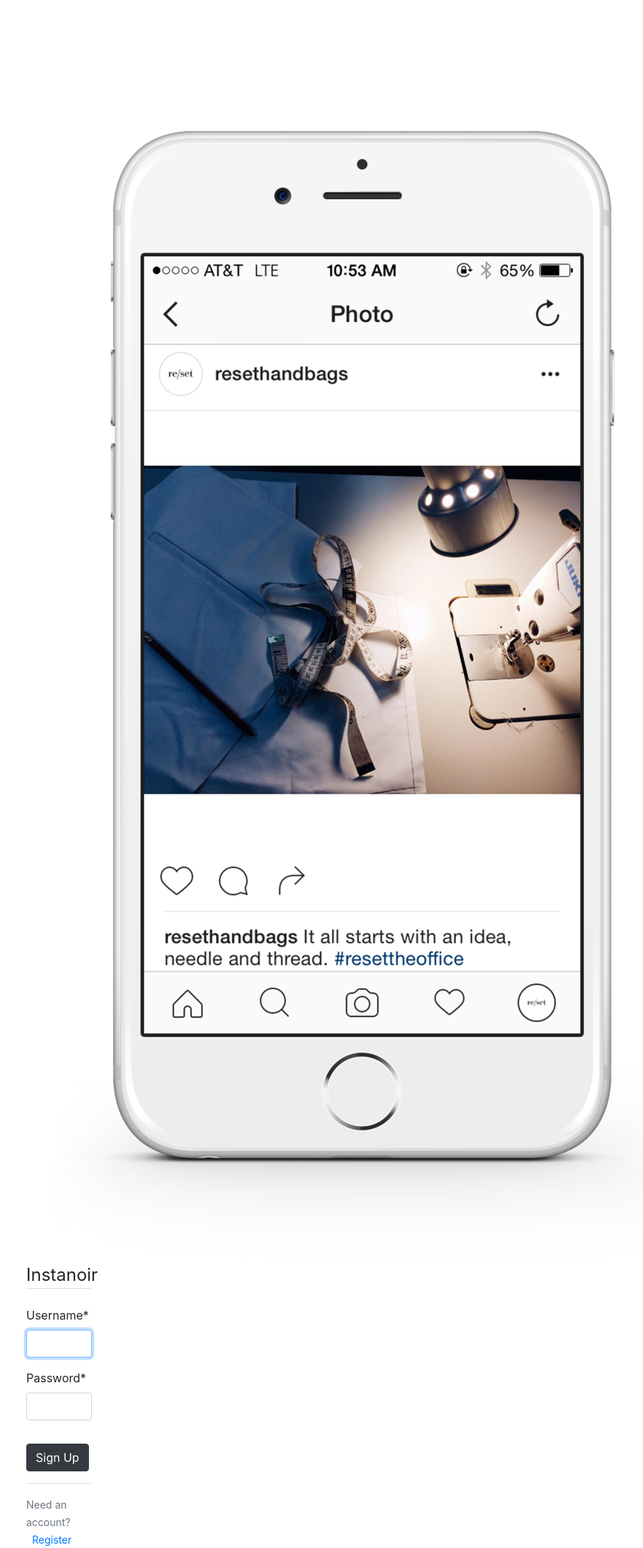
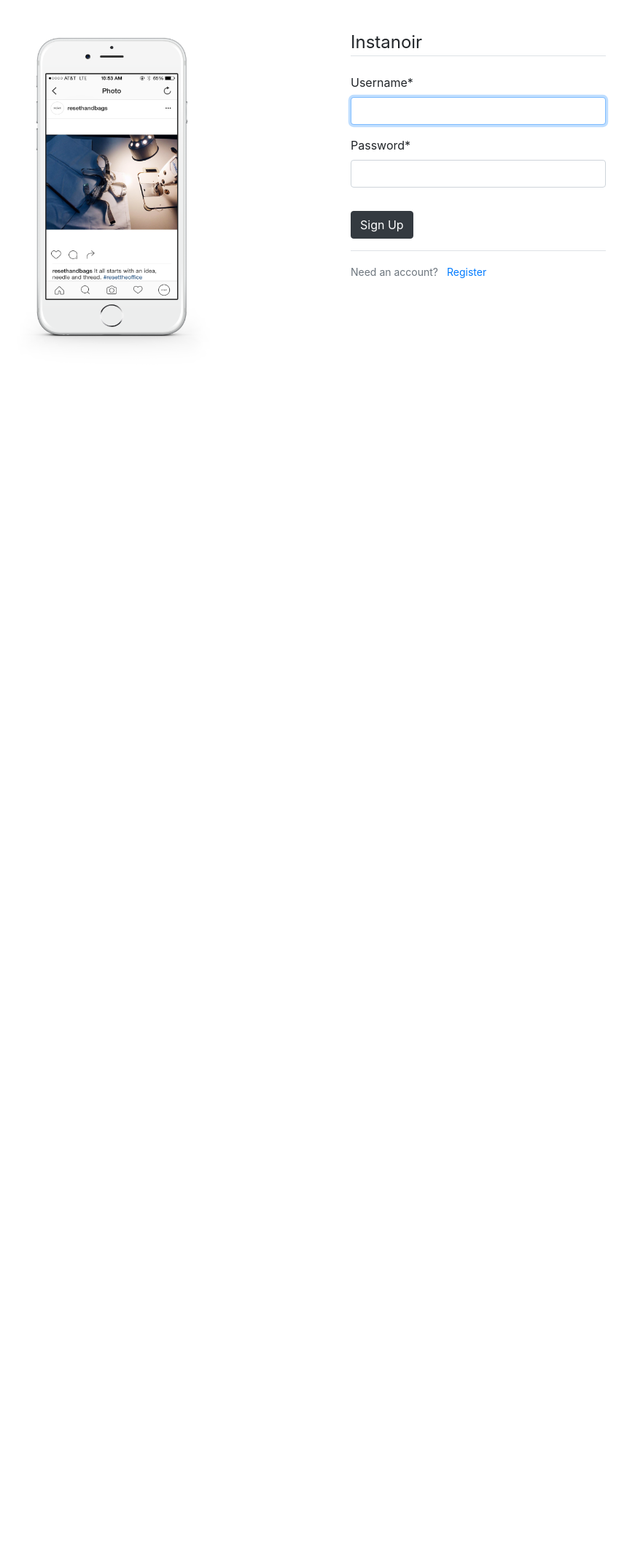
Before and after one commit to duncan-chege/instanoir, a Django app: page /login/ in a window 1280 px wide. Shown: the whole page at 73% size, without its empty margins (79-961 px from the left). After the commit the page ends 471 px from the top, so only its background shows below. Run offline with Django 3.2, Linux system fonts and the light colour scheme; some libraries are stand-ins or nearby versions.

Commit message:
add css properties to login css file

```diff
--- a/users/static/css/login.css
+++ b/users/static/css/login.css
@@ -0,0 +1,7 @@
+.phoneimg{
+    width: 300px;
+    height: 500px;
+}
+.sectn{
+    margin-top: 40px;
+}
--- a/users/templates/users/login.html
+++ b/users/templates/users/login.html
@@ -8,12 +8,12 @@
 <div class="container">
     <div class=row>
 
-        <div class="col-md-6">
+        <div class="col-md-5">
             <img src='/static/images/iphone.png' class="phoneimg" alt="picture">
-            <div class="col-md-6">
+        </div>
 
-                <div class="col-md-6">
-                    <div class="content-section">
+        <div class="col-md-4">
+            <div class="content-section sectn">
                 <form method="POST">
                     {% csrf_token %}
                     <fieldset class="form-group">
@@ -30,6 +30,7 @@
                 </div>
             </div>
         </div>
+
     </div>
 </div>
 
```
Lines whose indentation alone changed are shown as unchanged.
